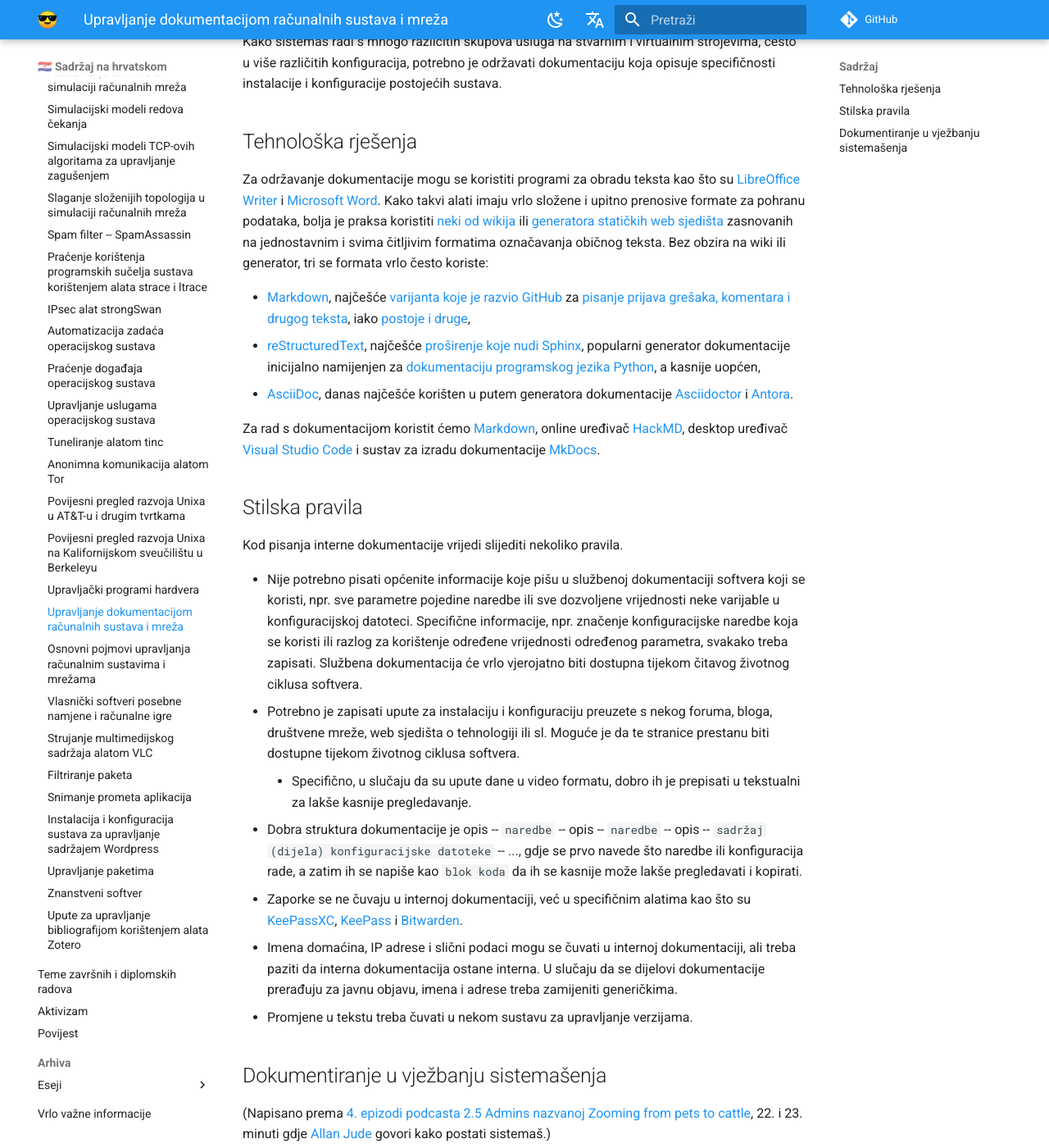
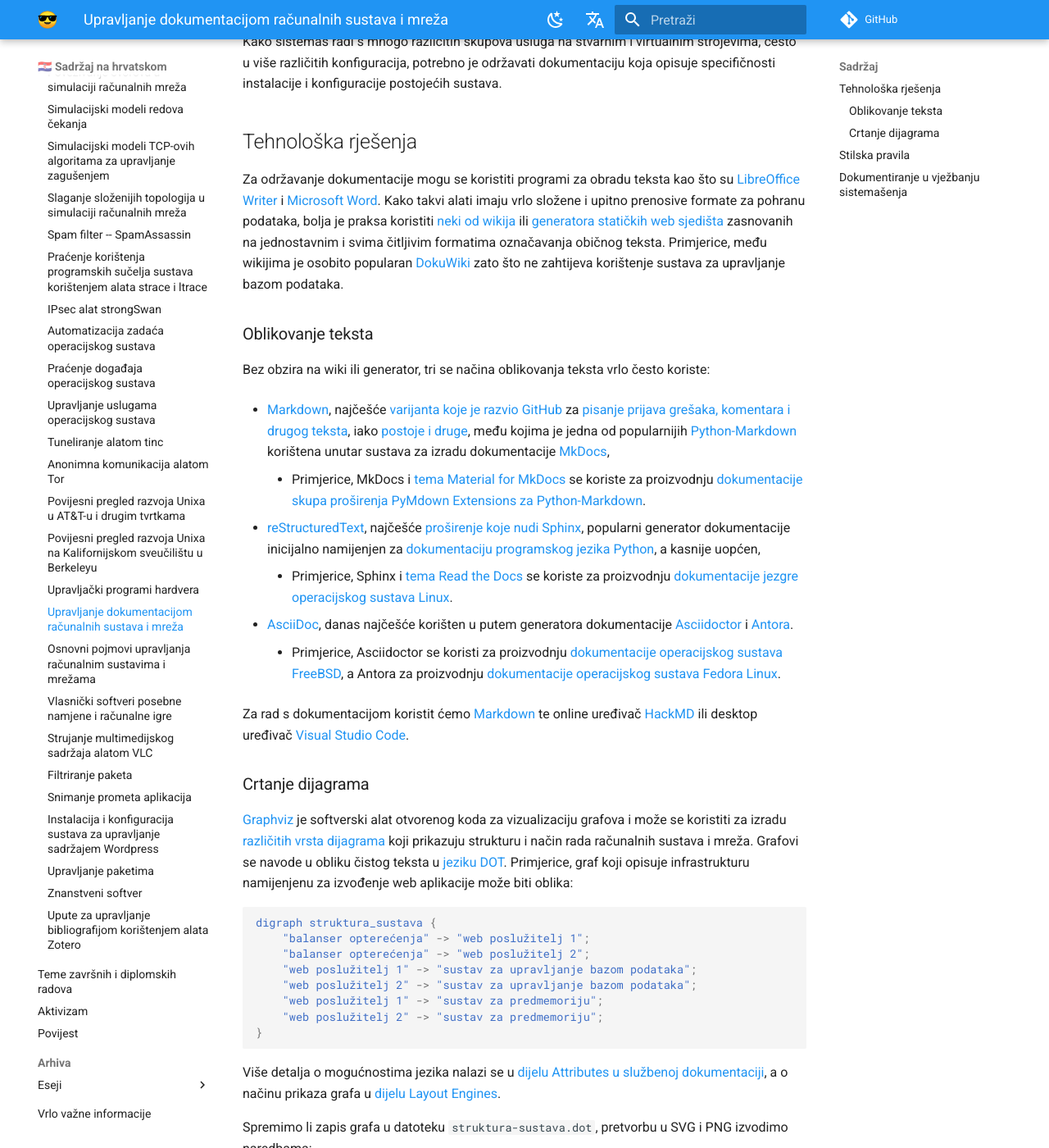
Before and after one commit to gaseri/website, an MkDocs documentation site: the page built from docs/hr/nastava/materijali/upravljanje-dokumentacijom-racunalnih-sustava-i-mreza.md, in a window 1280 px wide and 1400 px high, scrolled down 231 px. Shown: the whole window at 82% size. Built offline with MkDocs 1.6.1 and Material for MkDocs 9.7.7, drawn with Linux system fonts in a browser that asks for light colours; comment, search, counter and statistics services are not loaded; some of the changed text lies outside the part shown.

Commit message:
Added Graphviz and docs examples to documentation instructions

````diff
--- a/docs/hr/nastava/materijali/upravljanje-dokumentacijom-racunalnih-sustava-i-mreza.md
+++ b/docs/hr/nastava/materijali/upravljanje-dokumentacijom-racunalnih-sustava-i-mreza.md
@@ -8,13 +8,51 @@
 
 ## Tehnološka rješenja
 
-Za održavanje dokumentacije mogu se koristiti programi za obradu teksta kao što su [LibreOffice Writer](https://www.libreoffice.org/discover/writer/) i [Microsoft Word](https://products.office.com/word). Kako takvi alati imaju vrlo složene i upitno prenosive formate za pohranu podataka, bolja je praksa koristiti [neki od wikija](https://en.wikipedia.org/wiki/List_of_wiki_software) ili [generatora statičkih web sjedišta](https://jamstack.org/generators/) zasnovanih na jednostavnim i svima čitljivim formatima označavanja običnog teksta. Bez obzira na wiki ili generator, tri se formata vrlo često koriste:
+Za održavanje dokumentacije mogu se koristiti programi za obradu teksta kao što su [LibreOffice Writer](https://www.libreoffice.org/discover/writer/) i [Microsoft Word](https://products.office.com/word). Kako takvi alati imaju vrlo složene i upitno prenosive formate za pohranu podataka, bolja je praksa koristiti [neki od wikija](https://en.wikipedia.org/wiki/List_of_wiki_software) ili [generatora statičkih web sjedišta](https://jamstack.org/generators/) zasnovanih na jednostavnim i svima čitljivim formatima označavanja običnog teksta. Primjerice, među wikijima je osobito popularan [DokuWiki](https://www.dokuwiki.org/) zato što ne zahtijeva korištenje sustava za upravljanje bazom podataka.
 
-- [Markdown](https://daringfireball.net/projects/markdown/), najčešće [varijanta koje je razvio GitHub](https://github.github.com/gfm/) za [pisanje prijava grešaka, komentara i drugog teksta](https://docs.github.com/en/github/writing-on-github), iako [postoje i druge](https://github.com/commonmark/commonmark-spec/wiki/Markdown-Flavors),
+### Oblikovanje teksta
+
+Bez obzira na wiki ili generator, tri se načina oblikovanja teksta vrlo često koriste:
+
+- [Markdown](https://daringfireball.net/projects/markdown/), najčešće [varijanta koje je razvio GitHub](https://github.github.com/gfm/) za [pisanje prijava grešaka, komentara i drugog teksta](https://docs.github.com/en/github/writing-on-github), iako [postoje i druge](https://github.com/commonmark/commonmark-spec/wiki/Markdown-Flavors), među kojima je jedna od popularnijih [Python-Markdown](https://python-markdown.github.io/) korištena unutar sustava za izradu dokumentacije [MkDocs](https://www.mkdocs.org/),
+
+    - Primjerice, MkDocs i [tema Material for MkDocs](https://squidfunk.github.io/mkdocs-material/) se koriste za proizvodnju [dokumentacije skupa proširenja PyMdown Extensions za Python-Markdown](https://facelessuser.github.io/pymdown-extensions/).
+
 - [reStructuredText](https://docutils.sourceforge.io/rst.html), najčešće [proširenje koje nudi Sphinx](https://www.sphinx-doc.org/en/master/usage/restructuredtext/basics.html), popularni generator dokumentacije inicijalno namijenjen za [dokumentaciju programskog jezika Python](https://docs.python.org/), a kasnije uopćen,
+
+    - Primjerice, Sphinx i [tema Read the Docs](https://sphinx-rtd-theme.readthedocs.io/) se koriste za proizvodnju [dokumentacije jezgre operacijskog sustava Linux](https://www.kernel.org/doc/html/latest/).
+
 - [AsciiDoc](https://asciidoc.org/), danas najčešće korišten u putem generatora dokumentacije [Asciidoctor](https://asciidoctor.org/) i [Antora](https://antora.org/).
 
-Za rad s dokumentacijom koristit ćemo [Markdown](https://commonmark.org/help/), online uređivač [HackMD](https://hackmd.io/), desktop uređivač [Visual Studio Code](https://code.visualstudio.com/) i sustav za izradu dokumentacije [MkDocs](https://www.mkdocs.org/).
+    - Primjerice, Asciidoctor se koristi za proizvodnju [dokumentacije operacijskog sustava FreeBSD](https://docs.freebsd.org/), a Antora za proizvodnju [dokumentacije operacijskog sustava Fedora Linux](https://docs.fedoraproject.org/).
+
+Za rad s dokumentacijom koristit ćemo [Markdown](https://commonmark.org/help/) te online uređivač [HackMD](https://hackmd.io/) ili desktop uređivač [Visual Studio Code](https://code.visualstudio.com/).
+
+### Crtanje dijagrama
+
+[Graphviz](https://graphviz.org/) je softverski alat otvorenog koda za vizualizaciju grafova i može se koristiti za izradu [različitih vrsta dijagrama](https://graphviz.org/gallery/) koji prikazuju strukturu i način rada računalnih sustava i mreža. Grafovi se navode u obliku čistog teksta u [jeziku DOT](https://graphviz.org/doc/info/lang.html). Primjerice, graf koji opisuje infrastrukturu namijenjenu za izvođenje web aplikacije može biti oblika:
+
+``` dot
+digraph struktura_sustava {
+    "balanser opterećenja" -> "web poslužitelj 1";
+    "balanser opterećenja" -> "web poslužitelj 2";
+    "web poslužitelj 1" -> "sustav za upravljanje bazom podataka";
+    "web poslužitelj 2" -> "sustav za upravljanje bazom podataka";
+    "web poslužitelj 1" -> "sustav za predmemoriju";
+    "web poslužitelj 2" -> "sustav za predmemoriju";
+}
+```
+
+Više detalja o mogućnostima jezika nalazi se u [dijelu Attributes u službenoj dokumentaciji](https://graphviz.org/doc/info/attrs.html), a o načinu prikaza grafa u [dijelu Layout Engines](https://graphviz.org/docs/layouts/).
+
+Spremimo li zapis grafa u datoteku `struktura-sustava.dot`, pretvorbu u SVG i PNG izvodimo naredbama:
+
+``` shell
+$ dot -Tsvg -o struktura-sustava.svg struktura-sustava.dot
+$ dot -Tpng -o struktura-sustava.png struktura-sustava.dot
+```
+
+Više detalja o korištenju naredbenog retka moguće je pronaći u [dijelu Command Line u službenoj dokumentaciji](https://graphviz.org/doc/info/command.html), a o podržanim izlaznim formatima u [dijelu Output Formats](https://graphviz.org/docs/outputs/).
 
 ## Stilska pravila
 
````
